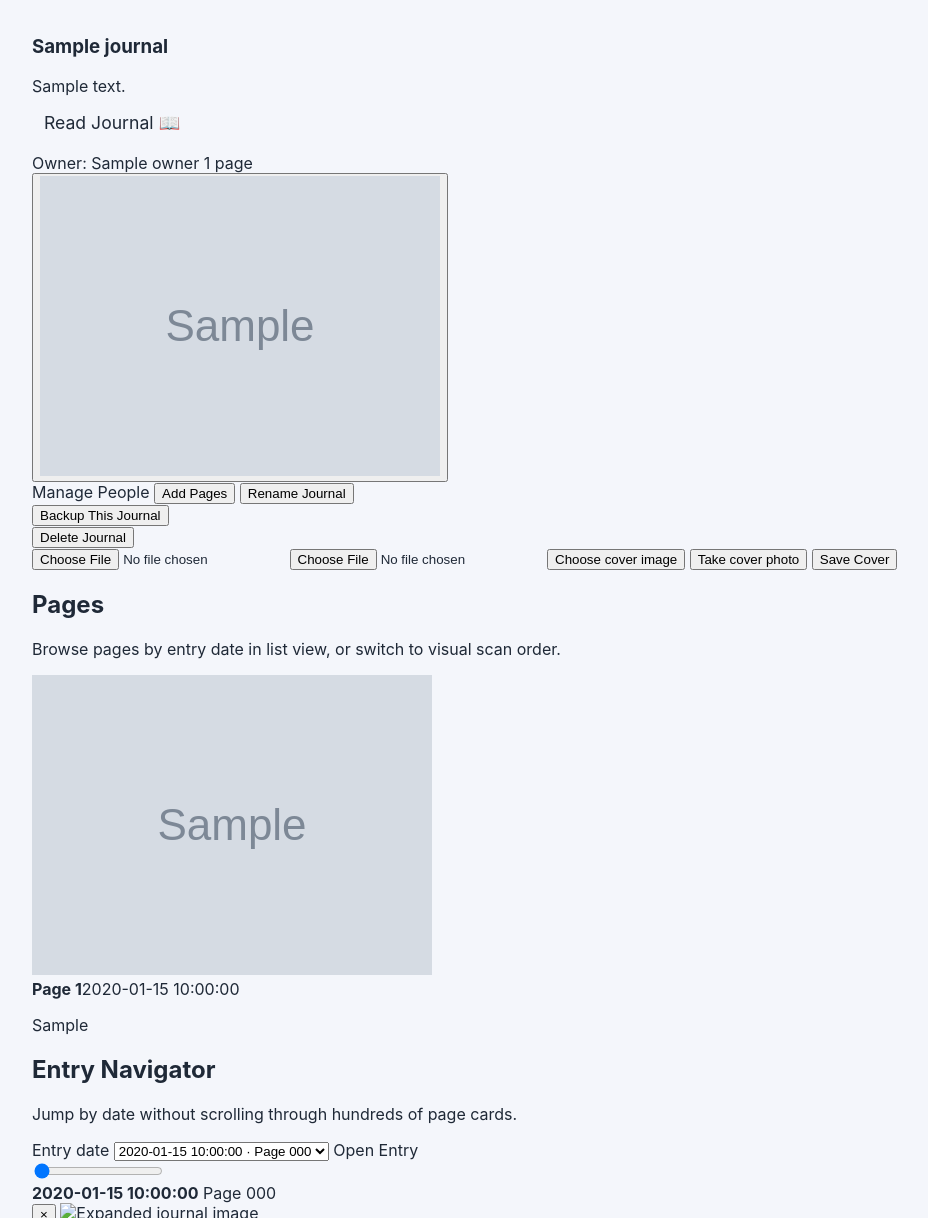
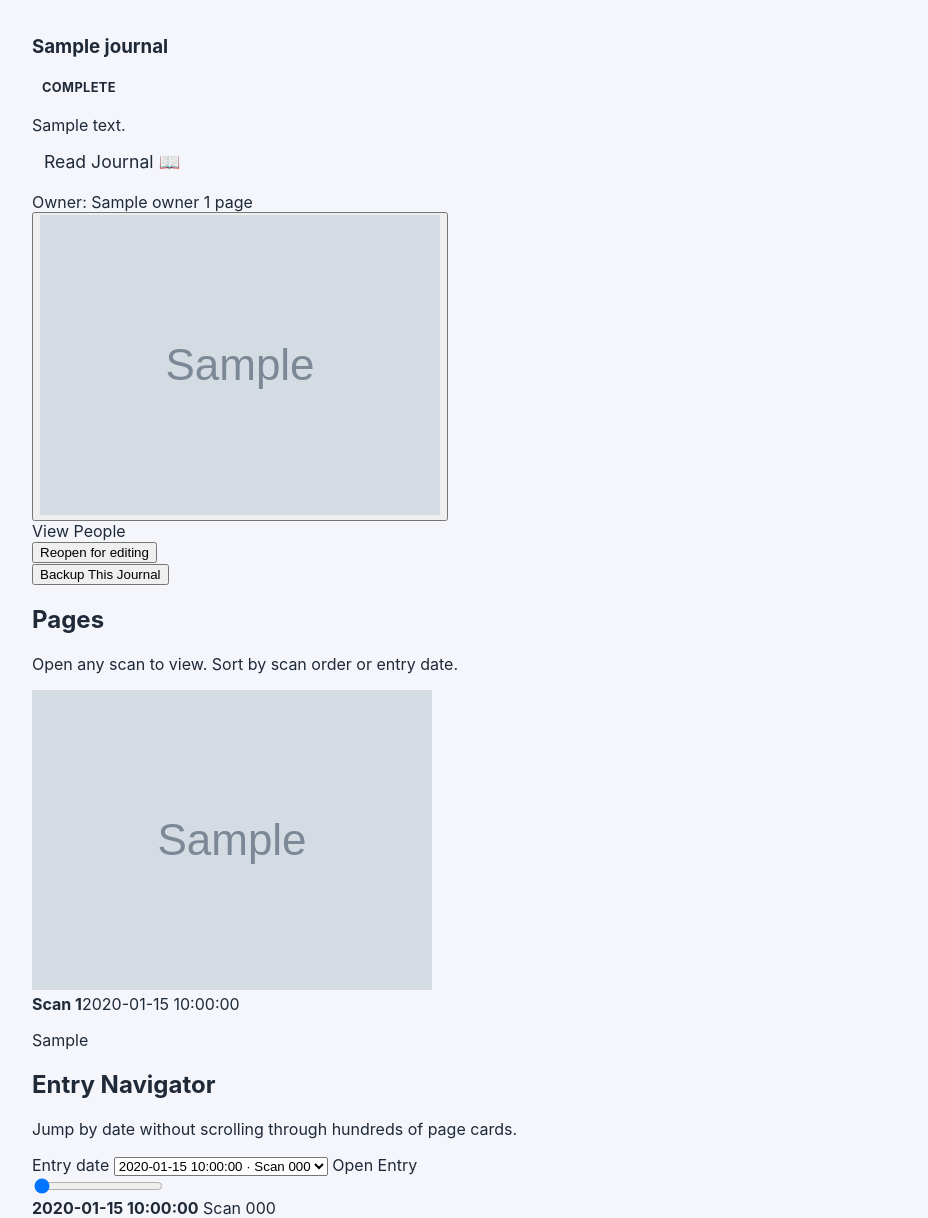
Before and after one commit to redamaleki/journalcapture, a Flask app: template templates/journal_view.html in a window 1280 px wide. Shown: the part 76-1294 px from the top of the page, without its empty margins (24-952 px from the left). Run offline with Flask 3, Linux system fonts and the light colour scheme; the template is opened without the code that fills it: most values are stand-ins (such as "Sample title", 1, 10 or a date in 2020); grey boxes marked "Sample" are stand-in pictures; some libraries are stand-ins or nearby versions.

Commit message:
Journal mode UI and guards refinements (full file)

```diff
--- a/templates/journal_view.html
+++ b/templates/journal_view.html
@@ -31,7 +31,10 @@
 <section class="journal-shell">
   <aside class="panel stack journal-sidebar journal-hero-panel">
     <div class="journal-hero-copy">
-      <h1>{{ journal.title }}</h1>
+      <div class="row-between wrap gap-sm align-end">
+        <h1>{{ journal.title }}</h1>
+        <span class="mode-badge mode-badge-{{ journal.mode }}">{% if journal.is_editing %}Editing{% else %}Complete{% endif %}</span>
+      </div>
       <p class="muted">{{ journal.description or 'No description yet.' }}</p>
       <div style="margin-top: 15px; margin-bottom: 20px;">
         <a class="button btn-success" style="width: 100%; text-align: center; font-size: 1.1em; padding: 12px;" href="{{ url_for('journal.read_journal', journal_id=journal.id) }}">Read Journal 📖</a>
@@ -51,20 +54,32 @@
     {% endif %}
 
     <div class="actions-col wrap">
+      {% if journal.is_editing %}
+      <button type="button" class="secondary small-btn" data-modal-open="#add-pages-modal">Add Pages</button>
+      <a class="button secondary small-btn" href="{{ url_for('journal.organize_scans', journal_id=journal.id) }}">Organize scan order</a>
       <a class="button secondary small-btn" href="{{ url_for('journal.add_person', journal_id=journal.id) }}">Manage People</a>
-      <button type="button" class="secondary small-btn" data-modal-open="#add-pages-modal">Add Pages</button>
       <button type="button" class="secondary small-btn" data-modal-open="#rename-journal-modal">Rename Journal</button>
       {% if journal.advanced_prompt_tuning_enabled %}
       <a class="button secondary small-btn" href="{{ url_for('journal.prompt_tuning', journal_id=journal.id) }}">Prompt Tuning ★</a>
       {% endif %}
-      <form method="post" action="{{ url_for('journal.backup_journal', journal_id=journal.id) }}">
-        <button type="submit" class="small-btn">Backup This Journal</button>
+      <form method="post" action="{{ url_for('journal.mark_journal_complete', journal_id=journal.id) }}" onsubmit="return confirm('Mark this journal complete? You will not be able to add pages, reorder scans, or change images until you reopen for editing.');">
+        <button type="submit" class="secondary small-btn">Mark complete</button>
       </form>
       <form method="post" action="{{ url_for('journal.delete_journal', journal_id=journal.id) }}" onsubmit="return confirm('Delete this journal and all its pages?');">
         <button type="submit" class="danger small-btn">Delete Journal</button>
       </form>
+      {% else %}
+      <a class="button secondary small-btn" href="{{ url_for('journal.add_person', journal_id=journal.id) }}">View People</a>
+      <form method="post" action="{{ url_for('journal.reopen_journal_editing', journal_id=journal.id) }}" onsubmit="return confirm('Reopen this journal for editing? Scan order and images can be changed again.');">
+        <button type="submit" class="secondary small-btn">Reopen for editing</button>
+      </form>
+      {% endif %}
+      <form method="post" action="{{ url_for('journal.backup_journal', journal_id=journal.id) }}">
+        <button type="submit" class="small-btn">Backup This Journal</button>
+      </form>
     </div>
 
+    {% if journal.is_editing %}
     <div class="meta-row wrap">
       <form method="post" action="{{ url_for('journal.upload_cover', journal_id=journal.id) }}" enctype="multipart/form-data" class="cover-upload-actions" data-cover-upload-form>
         <input type="file" name="cover_photo" accept="image/*" class="hidden" id="cover-file-input">
@@ -74,34 +89,40 @@
         <button type="submit" class="small-btn hidden" data-cover-save>Save Cover</button>
       </form>
     </div>
+    {% endif %}
   </aside>
 
   <section class="journal-main-column stack">
-    <!-- Ultra-compact sticky header (mobile) - only Read + Add always visible -->
     <div class="mobile-sticky-header" id="journal-sticky-header">
       <div class="sticky-top-row">
         <h2 title="{{ journal.title }}">{{ journal.title }}</h2>
         <div class="primary-actions">
           <a class="button secondary small-btn" href="{{ url_for('journal.dashboard') }}">Dashboard</a>
           <a class="button btn-success small-btn" href="{{ url_for('journal.read_journal', journal_id=journal.id) }}">Read 📖</a>
+          {% if journal.is_editing %}
           <button type="button" class="secondary small-btn" data-modal-open="#add-pages-modal">Add 📄</button>
+          {% endif %}
           <button type="button" class="more-btn" onclick="toggleJournalMore(this)" aria-label="More actions">⋯</button>
         </div>
       </div>
       <div class="secondary-actions" id="journal-secondary-actions">
+        {% if journal.is_editing %}
+        <a class="button secondary small-btn" href="{{ url_for('journal.organize_scans', journal_id=journal.id) }}">Organize</a>
         <a class="button secondary small-btn" href="{{ url_for('journal.add_person', journal_id=journal.id) }}">People</a>
         <button type="button" class="secondary small-btn" data-modal-open="#rename-journal-modal">Rename</button>
         {% if journal.advanced_prompt_tuning_enabled %}
         <a class="button secondary small-btn" href="{{ url_for('journal.prompt_tuning', journal_id=journal.id) }}">Prompt Tuning ★</a>
         {% endif %}
         <button type="button" class="text-link-btn" data-modal-open="#cover-modal">Cover</button>
+        {% else %}
+        <a class="button secondary small-btn" href="{{ url_for('journal.add_person', journal_id=journal.id) }}">People</a>
+        {% endif %}
         <form method="post" action="{{ url_for('journal.backup_journal', journal_id=journal.id) }}" style="display:inline;">
           <button type="submit" class="small-btn">Backup</button>
         </form>
       </div>
     </div>
 
-    <!-- Cover image now scrolls away naturally (outside sticky header) -->
     <div class="mobile-cover-row">
       {% if journal.thumbnail_url %}
         <button type="button" class="cover-lightbox-trigger" data-lightbox-src="{% if journal.cover_photo %}{{ url_for('journal.cover_asset', journal_id=journal.id) }}{% else %}{{ journal.thumbnail_url }}{% endif %}" aria-label="Open larger cover image">
@@ -112,7 +133,7 @@
       {% endif %}
     </div>
 
-    <!-- Mobile cover upload form -->
+    {% if journal.is_editing %}
     <form id="cover-form-mobile" class="stack hidden compact-inline-form" method="post" enctype="multipart/form-data" action="{{ url_for('journal.upload_cover', journal_id=journal.id) }}" data-cover-upload-form>
       <input type="file" name="cover_photo" accept="image/*" class="hidden" id="cover-file-input-mobile">
       <input type="file" name="cover_photo" accept="image/*" capture="environment" class="hidden" id="cover-camera-input-mobile">
@@ -122,21 +143,15 @@
         <button type="submit" class="small-btn hidden" data-cover-save>Save Cover</button>
       </div>
     </form>
+    {% endif %}
 
     <section class="panel stack">
       <div class="row-between wrap gap-sm align-end">
         <div>
           <h2>Pages</h2>
-          <p class="muted">Browse pages by entry date in list view, or switch to visual scan order.</p>
+          <p class="muted">Open any scan to view{% if journal.is_editing %} or edit{% endif %}. Sort by scan order or entry date.</p>
         </div>
         <form method="get" class="view-controls-form row-between wrap gap-sm">
-          <input type="hidden" name="sort" value="{{ sort_mode }}">
-          <label>View
-            <select name="view" onchange="this.form.submit()">
-              <option value="visual" {% if view_mode == 'visual' %}selected{% endif %}>Visual View</option>
-              <option value="list" {% if view_mode == 'list' %}selected{% endif %}>List View</option>
-            </select>
-          </label>
           <label>Sort by
             <select name="sort" onchange="this.form.submit()">
               <option value="page" {% if sort_mode == 'page' %}selected{% endif %}>Scan order</option>
@@ -146,42 +161,14 @@
         </form>
       </div>
 
-      {% if view_mode == 'visual' %}
-      <form method="post" action="{{ url_for('journal.reorder_pages', journal_id=journal.id) }}" class="stack" id="page-reorder-form">
-        <div class="row-between wrap gap-sm">
-          <p class="muted">Drag thumbnails to change physical scan order. Reordering never changes entry data.</p>
-          <button type="submit" class="small-btn">Save Order</button>
-        </div>
-        <section class="visual-page-strip" id="visual-page-strip">
-          {% for page in pages %}
-            <article class="card visual-page-tile" data-page-slug="{{ page.slug }}">
-              <input type="hidden" name="page_slug" value="{{ page.slug }}">
-              <a class="visual-page-link" href="{{ url_for('journal.edit_page', journal_id=journal.id, page_slug=page.slug) }}">
-                {% if page.thumbnail_url %}
-                  <img src="{{ page.thumbnail_url }}" loading="lazy" alt="Page {{ page.page_number or loop.index }}">
-                {% else %}
-                  <div class="placeholder">No image</div>
-                {% endif %}
-                <div class="card-body stack-sm">
-                  <div class="meta-row"><strong>Page {{ page.page_number or loop.index }}</strong><span>{{ page.entry_date or 'No date' }}</span></div>
-                  <p class="excerpt">{{ page.first_line or 'No transcription yet.' }}</p>
-                </div>
-              </a>
-            </article>
-          {% else %}
-            <div class="panel">No pages yet. Upload some inside this journal.</div>
-          {% endfor %}
-        </section>
-      </form>
-      {% else %}
       <section class="page-card-grid compact-page-grid">
         {% for page in pages %}
           <a class="card page-card page-card-horizontal" href="{{ url_for('journal.edit_page', journal_id=journal.id, page_slug=page.slug) }}">
             {% if page.thumbnail_url %}
-              <img src="{{ page.thumbnail_url }}" loading="lazy" alt="Page {{ page.page_number or loop.index }}">
+              <img src="{{ page.thumbnail_url }}" loading="lazy" alt="Scan {{ page.page_number or loop.index }}">
             {% endif %}
             <div class="card-body stack-sm">
-              <div class="meta-row"><strong>Page {{ page.page_number or loop.index }}</strong><span>{{ page.entry_date or 'No date' }}</span></div>
+              <div class="meta-row"><strong>Scan {{ page.page_number or loop.index }}</strong><span>{{ page.entry_date or 'No date' }}</span></div>
               {% if page.entries and page.entries|length > 1 %}<div class="meta-row"><span>Entries</span><span>{{ page.entries|length }}</span></div>{% endif %}
               <p class="excerpt">{{ page.first_line or 'No transcription yet.' }}</p>
             </div>
@@ -190,7 +177,6 @@
           <div class="panel">No pages yet. Upload some inside this journal.</div>
         {% endfor %}
       </section>
-      {% endif %}
     </section>
 
     {% if entry_nav %}
@@ -203,7 +189,7 @@
         <label>Entry date
           <select data-entry-select>
             {% for entry in entry_nav %}
-              <option value="{{ loop.index0 }}">{{ entry.date }} · Page {{ entry.page_numbers }}{% if entry.count > 1 %} · {{ entry.count }} pages{% endif %}</option>
+              <option value="{{ loop.index0 }}">{{ entry.date }} · Scan {{ entry.page_numbers }}{% if entry.count > 1 %} · {{ entry.count }} pages{% endif %}</option>
             {% endfor %}
           </select>
         </label>
@@ -213,7 +199,7 @@
         <input type="range" min="0" max="{{ entry_nav|length - 1 }}" value="0" step="1" data-entry-slider>
         <div class="timeline-readout">
           <strong data-entry-date>{{ entry_nav[0].date }}</strong>
-          <span class="muted" data-entry-pages>Page {{ entry_nav[0].page_numbers }}</span>
+          <span class="muted" data-entry-pages>Scan {{ entry_nav[0].page_numbers }}</span>
         </div>
       </div>
       <script type="application/json" data-entry-nav-json>{{ entry_nav | tojson }}</script>
```
